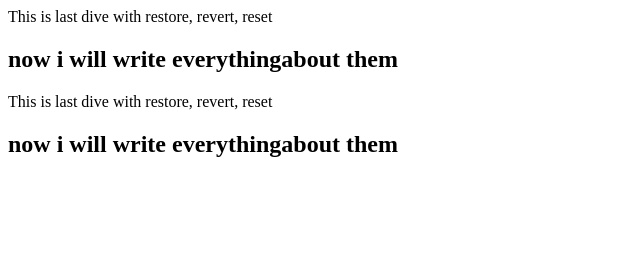
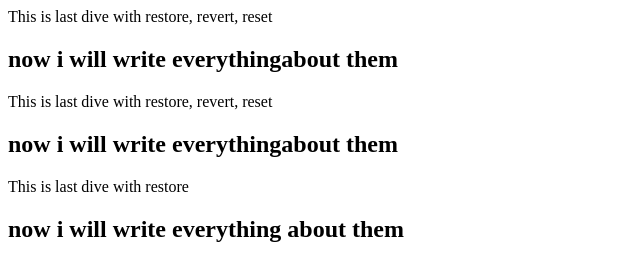
Before and after one commit to aliahmad28865-md/restore-revert-reset, a plain HTML site: page index.html in a window 1280 px wide. Shown: the whole page, without its empty margins (0-640 px from the left). Drawn offline with Linux system fonts and the light colour scheme.

Commit message:
Alhamdulillah soft done

```diff
--- a/index.html
+++ b/index.html
@@ -10,5 +10,9 @@
     <h2>now i will write everythingabout them</h2>
      <div>This is last dive with restore, revert, reset</div>
     <h2>now i will write everythingabout them</h2>
+    <div>This is last dive with restore </div>
+    <h2>now i will write everything  about them</h2>
+
+
 </body>
 </html>
```
